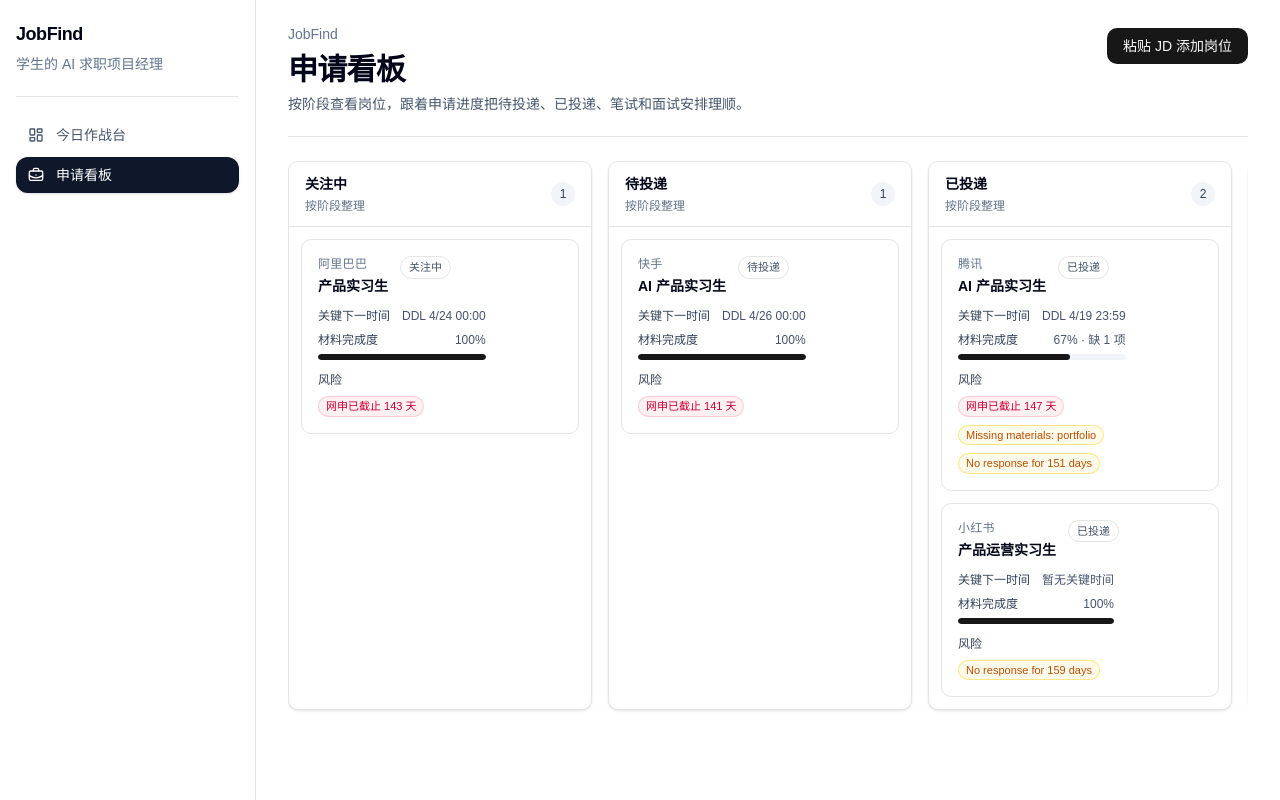
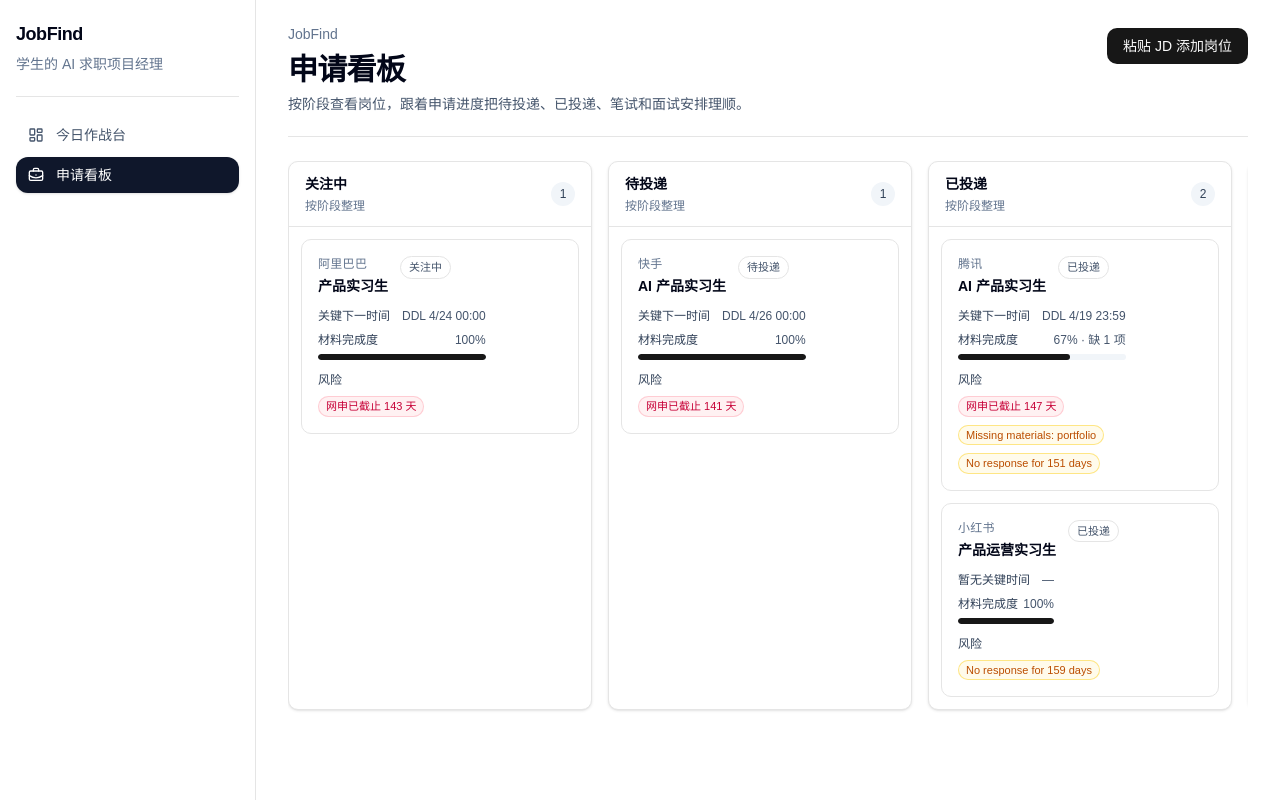
Before and after one commit to fdaier/JobFind, a Next.js app: page /board in a window 1280 px wide. Built offline with nearby package versions, Linux system fonts and the light colour scheme.

Commit message:
fix: harden board card data handling

```diff
--- a/src/components/board/job-card.tsx
+++ b/src/components/board/job-card.tsx
@@ -1,8 +1,6 @@
 "use client";
 
-import React from "react";
-
-import { useMemo } from "react";
+import React, { useMemo } from "react";
 
 import { useJobfindStore } from "../../hooks/use-jobfind-store";
 import { calculateMaterialCompleteness, generateRiskTags } from "../../lib/rules-engine";
@@ -12,6 +10,7 @@
 interface JobCardProps {
   job: Job;
   materials: Material[];
+  now?: Date;
 }
 
 const STAGE_LABELS: Record<Job["stage"], string> = {
@@ -24,6 +23,8 @@
   rejected: "已淘汰",
 };
 
+const BOARD_REFERENCE_NOW = new Date("2026-04-19T08:00:00.000Z");
+
 function formatDate(dateValue: string) {
   const date = new Date(dateValue);
   return new Intl.DateTimeFormat("zh-CN", {
@@ -35,8 +36,7 @@
   }).format(date);
 }
 
-function getNextMilestone(job: Job) {
-  const now = Date.now();
+function getMilestoneState(job: Job, now: Date) {
   const milestones = [
     job.applicationDeadline ? { label: "DDL", value: job.applicationDeadline } : null,
     job.writtenTestDate ? { label: "笔试", value: job.writtenTestDate } : null,
@@ -44,24 +44,34 @@
   ].filter((item): item is { label: string; value: string } => Boolean(item));
 
   if (milestones.length === 0) {
-    return null;
+    return {
+      label: job.stage === "offer" || job.stage === "rejected" ? "已结束" : "暂无关键时间",
+      milestone: null as { label: string; value: string } | null,
+    };
   }
 
-  const future = milestones
+  const ordered = milestones
     .map((milestone) => ({ ...milestone, time: new Date(milestone.value).getTime() }))
     .filter((milestone) => Number.isFinite(milestone.time))
     .sort((left, right) => left.time - right.time);
 
-  const nextUpcoming = future.find((milestone) => milestone.time >= now);
-  return nextUpcoming ?? future[future.length - 1] ?? null;
+  const nextUpcoming = ordered.find((milestone) => milestone.time >= now.getTime());
+  if (nextUpcoming) {
+    return { label: "关键下一时间", milestone: nextUpcoming };
+  }
+
+  return {
+    label: job.stage === "offer" || job.stage === "rejected" ? "已结束" : "已过期",
+    milestone: ordered[ordered.length - 1] ?? null,
+  };
 }
 
-export function JobCard({ job, materials }: JobCardProps) {
+export function JobCard({ job, materials, now = BOARD_REFERENCE_NOW }: JobCardProps) {
   const { setSelectedJobId } = useJobfindStore();
 
   const completeness = useMemo(() => calculateMaterialCompleteness(job, materials), [job, materials]);
   const riskTags = useMemo(() => generateRiskTags(job, materials), [job, materials]);
-  const nextMilestone = useMemo(() => getNextMilestone(job), [job]);
+  const milestoneState = useMemo(() => getMilestoneState(job, now), [job, now]);
 
   return (
     <button
@@ -85,8 +95,8 @@
 
       <div className="space-y-2">
         <div className="flex items-center justify-between gap-3 text-xs text-slate-600">
-          <span className="font-medium text-slate-700">关键下一时间</span>
-          <span>{nextMilestone ? `${nextMilestone.label} ${formatDate(nextMilestone.value)}` : "暂无关键时间"}</span>
+          <span className="font-medium text-slate-700">{milestoneState.label}</span>
+          <span>{milestoneState.milestone ? `${milestoneState.milestone.label} ${formatDate(milestoneState.milestone.value)}` : "—"}</span>
         </div>
 
         <div className="space-y-1.5">
--- a/src/lib/storage.ts
+++ b/src/lib/storage.ts
@@ -68,6 +68,18 @@
   );
 }
 
+function isJobStage(value: unknown): value is Job['stage'] {
+  return (
+    value === 'interested' ||
+    value === 'to_apply' ||
+    value === 'applied' ||
+    value === 'written_test' ||
+    value === 'interviewing' ||
+    value === 'offer' ||
+    value === 'rejected'
+  );
+}
+
 function isInterviewNote(value: unknown): boolean {
   return (
     isRecord(value) &&
@@ -115,7 +127,7 @@
     typeof value.jobType === 'string' &&
     typeof value.batch === 'string' &&
     typeof value.channel === 'string' &&
-    typeof value.stage === 'string' &&
+    isJobStage(value.stage) &&
     (typeof value.applicationDeadline === 'string' || value.applicationDeadline === null) &&
     (typeof value.writtenTestDate === 'string' || value.writtenTestDate === null) &&
     (typeof value.interviewDate === 'string' || value.interviewDate === null) &&
```
Also changed, not shown: 2 other files (tests, documents, lock files or other folders).
